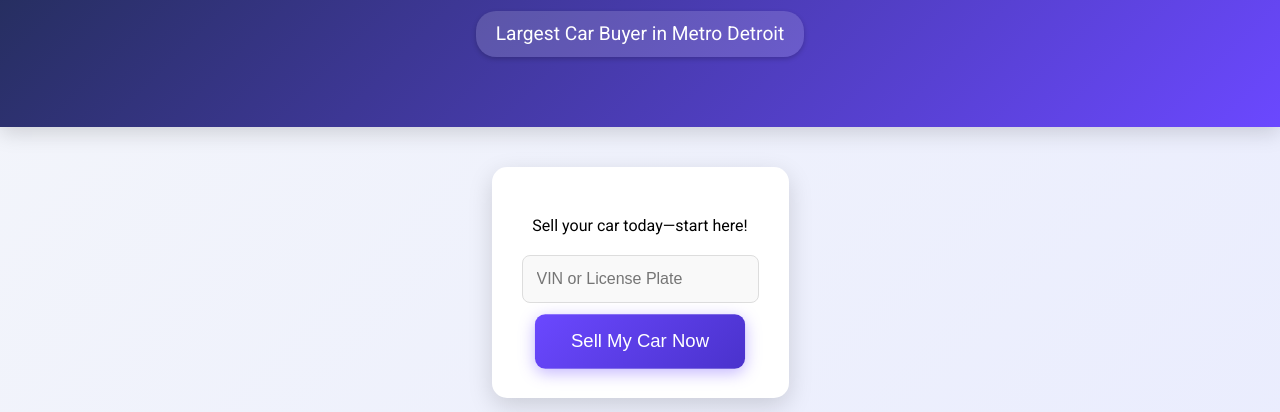
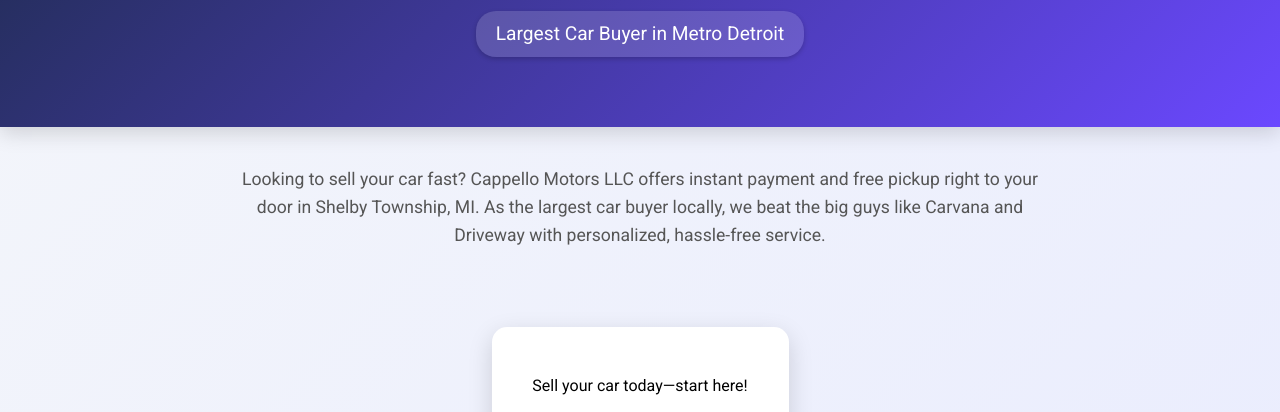
Before and after one commit to cappellomotors/cappello-motors-website, a plain HTML site: page index.html in a window 1280 px wide. Shown: the part 338-750 px from the top of the page. Drawn offline with Linux system fonts and the light colour scheme.

Commit message:
Enhanced on-page SEO with intro and optimized meta tags

```diff
--- a/index.html
+++ b/index.html
@@ -3,9 +3,10 @@
 <head>
     <meta charset="UTF-8">
     <meta name="viewport" content="width=device-width, initial-scale=1.0">
-    <meta name="description" content="Sell your car fast to Cappello Motors LLC in Shelby Township, MI. Instant payment, free pickup—top local buyer!">
-    <meta name="keywords" content="sell my car fast, instant payment for cars, car buyer Shelby Township, fast car sale, Cappello Motors">
+    <meta name="description" content="Sell your car fast to Cappello Motors LLC, Metro Detroit’s largest car buyer in Shelby Township, MI. Get instant payment and free pickup—top local service beats Carvana and Driveway!">
+    <meta name="keywords" content="sell my car fast Shelby Township, instant payment for cars, Metro Detroit car buyer, free pickup car sale, Cappello Motors">
     <meta name="author" content="Cappello Motors LLC">
+    <meta name="robots" content="index, follow">
     <title>Sell Your Car Fast | Cappello Motors LLC</title>
     <style>
         body {
@@ -75,6 +76,13 @@
             border-radius: 20px;
             display: inline-block;
             box-shadow: 0 2px 5px rgba(0, 0, 0, 0.2);
+        }
+        .intro {
+            margin: 20px auto;
+            max-width: 800px;
+            padding: 0 20px;
+            font-size: 1.1em;
+            color: #555;
         }
         .input-container, .car-details {
             margin: 40px auto;
@@ -269,6 +277,9 @@
         <div class="highlight">Sell Your Car with Instant Payment & Free Pickup!</div>
         <p class="trust-signal">Largest Car Buyer in Metro Detroit</p>
     </header>
+    <div class="intro">
+        <p>Looking to sell your car fast? Cappello Motors LLC offers instant payment and free pickup right to your door in Shelby Township, MI. As the largest car buyer locally, we beat the big guys like Carvana and Driveway with personalized, hassle-free service.</p>
+    </div>
     <div class="input-container">
         <p>Sell your car today—start here!</p>
         <input type="text" placeholder="VIN or License Plate" id="carInput">
```
